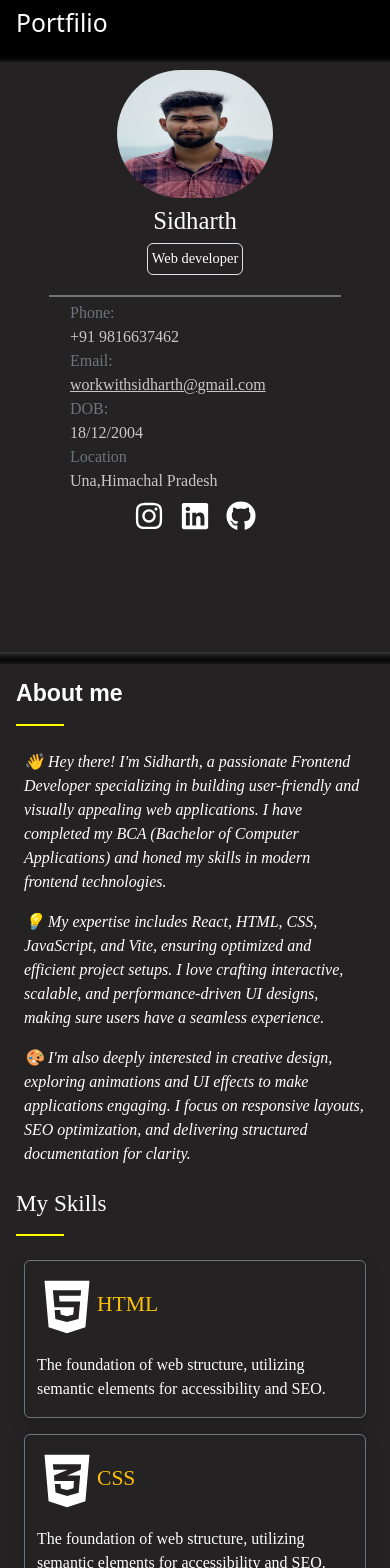
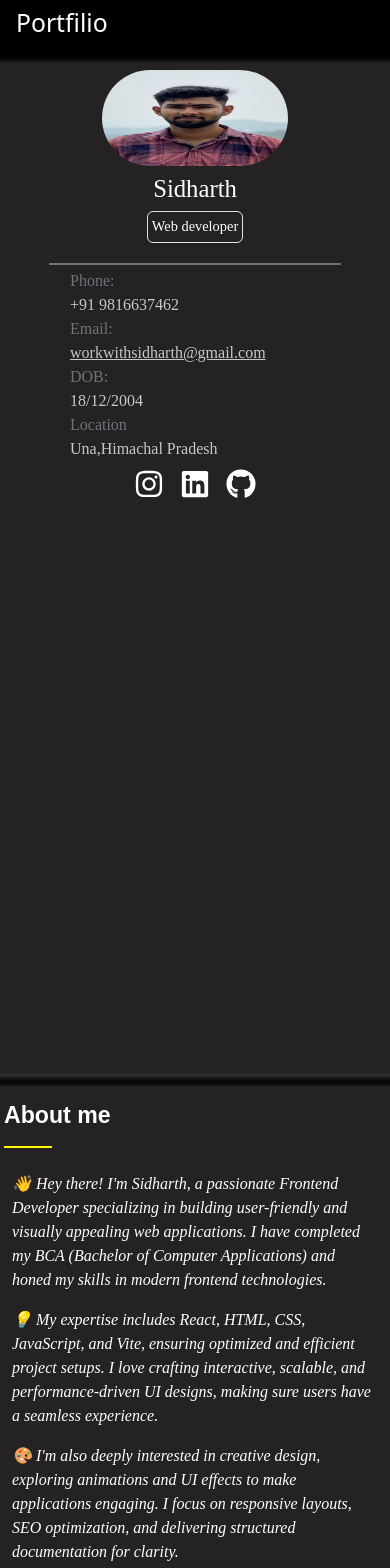
Before and after one commit to sidharthsaini18/MyPortfolio, a React (Vite) app: page / in a window 390 px wide. Shown: the top 1568 px of the page. Built offline with nearby package versions, Linux system fonts and the light colour scheme.

Commit message:
Ananlysis added for website

```diff
--- a/package.json
+++ b/package.json
@@ -11,6 +11,7 @@
   },
   "dependencies": {
     "@emailjs/browser": "^4.4.1",
+    "@vercel/analytics": "^1.5.0",
     "react": "^19.1.0",
     "react-dom": "^19.1.0",
     "react-hot-toast": "^2.5.2",
--- a/src/App.jsx
+++ b/src/App.jsx
@@ -1,11 +1,13 @@
 import React from "react";
 import Header from "./components/header";
 import Sidebar from "./components/sidebar";
+import { Analytics } from '@vercel/analytics/react';
 import "./App.css";
 
 function App() {
   return (
     <>
+     <Analytics />
       <Header />
       <Sidebar />
     </>
--- a/src/components/header.jsx
+++ b/src/components/header.jsx
@@ -3,9 +3,9 @@ import "./header.css";
 
 function Header() {
   return (
-    <nav className="navbar navbar-primary text-white bg-black w-100 container  ">
-      <h2 className="mx-3">Portfilio</h2>
-      <ul className=" ul d-md-flex d-none  ">
+    <nav className="navbar navbar-primary text-white bg-black w-100 container ">
+      <h2 className="mx-3 ">Portfilio</h2>
+      <ul className=" ul  d-none d-md-flex ">
         <li>
           <a
             className="btn btn-outline-secondary "
--- a/src/components/sidebar.css
+++ b/src/components/sidebar.css
@@ -9,9 +9,9 @@
   overflow-y: auto;
 }
 .myimg {
-  width: 40%;
+  width: 18vh;
   border-radius: 26rem;
-  height: 6.5rem;
+  height: 6rem;
 }
 .job {
   font-size: 0.9rem;
@@ -35,9 +35,9 @@
     position: relative;
     top: 0;
     overflow-y: hidden;
-    height: 70vh;
+    height: 120vh;
   }
   .myimg {
-    height: 8rem;
+    width: 22vh;
   }
 }
--- a/src/components/sidebar.jsx
+++ b/src/components/sidebar.jsx
@@ -10,7 +10,7 @@ const Sidebar = () => {
   return (
     <div className="row">
       <div
-        className="sidebar   mx-md-5 my-2 rounded col-md-3 d-flex flex-column align-items-center "
+        className="sidebar  mx-md-5 my-2 rounded col-md-3 d-flex flex-column align-items-center "
         // style={{ top: "60px", height: "calc(115vh - 60px)", overflowY: "auto" }}
       >
         <img className=" myimg m-2" src="/assets/sidh.jpg" alt="image" />
@@ -58,7 +58,7 @@ const Sidebar = () => {
         </div>
       </div>
 
-      <div className=" area rounded my-1  col-md-7 ">
+      <div className=" area rounded my-1  col-md-7 p-0">
         <Mydetails />
         <Resume />
         <Projects />
```
Also changed, not shown: 1 other file (tests, documents, lock files or other folders).
